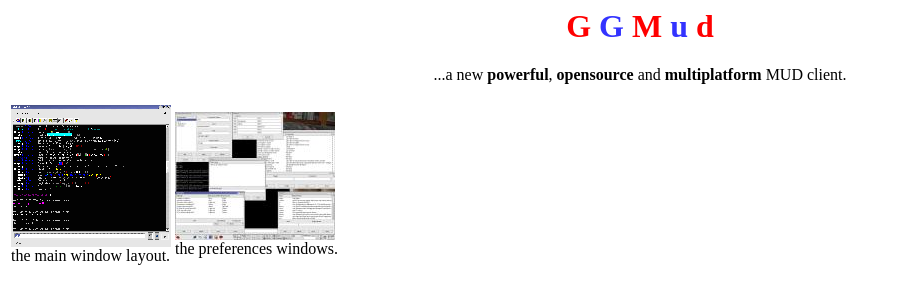
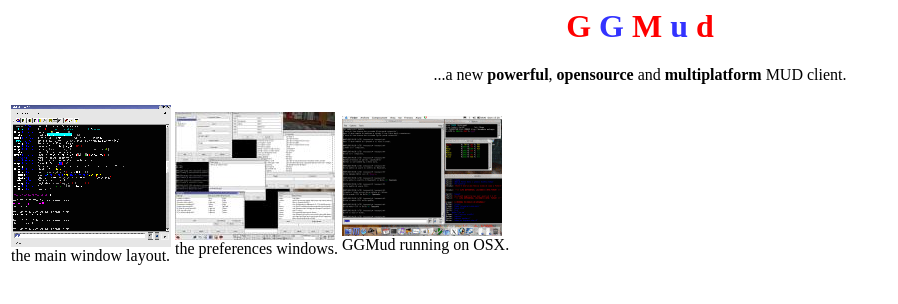
Before and after one commit to ggreco/ggmud, a plain HTML site: page web/screenshots.html in a window 1280 px wide. Shown: the whole page, without its empty margins (0-898 px from the left). Drawn offline with Linux system fonts and the light colour scheme.

Commit message:
Added an OSX screenshot.

```diff
--- a/web/screenshots.html
+++ b/web/screenshots.html
@@ -27,6 +27,11 @@ M<span style="color: rgb(51, 51, 255);"> u<span
             <a href="ggmudprefs.jpg"><img src="ggmudprefs_thumb.jpg"></a><br>
             the preferences windows.
         </td>
+        <td>
+            <a href="ggmudosx.png"><img src="ggmudosx_thumb.gif"></a><br>
+            GGMud running on OSX.
+        </td>
+
     </tr>
 </table>
 <span style="font-weight: bold;"><br>
```
Also changed, not shown: web/ggmudosx.png (added), web/ggmudosx_thumb.gif (added).
